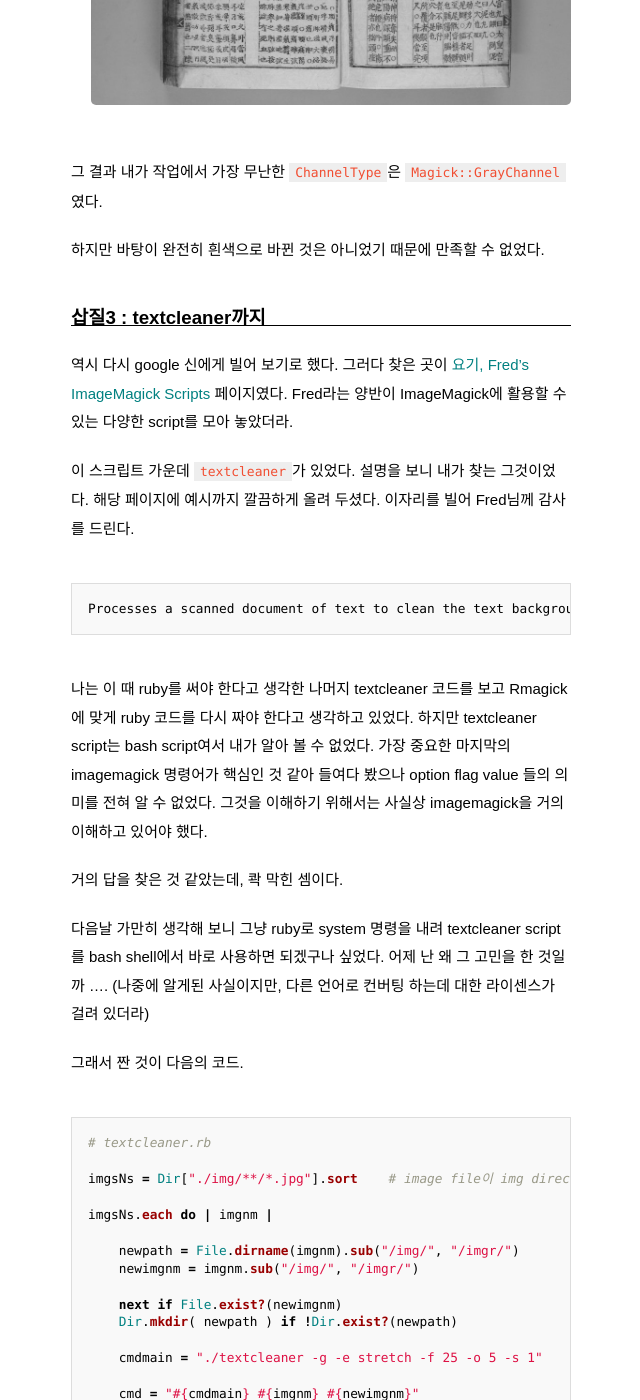
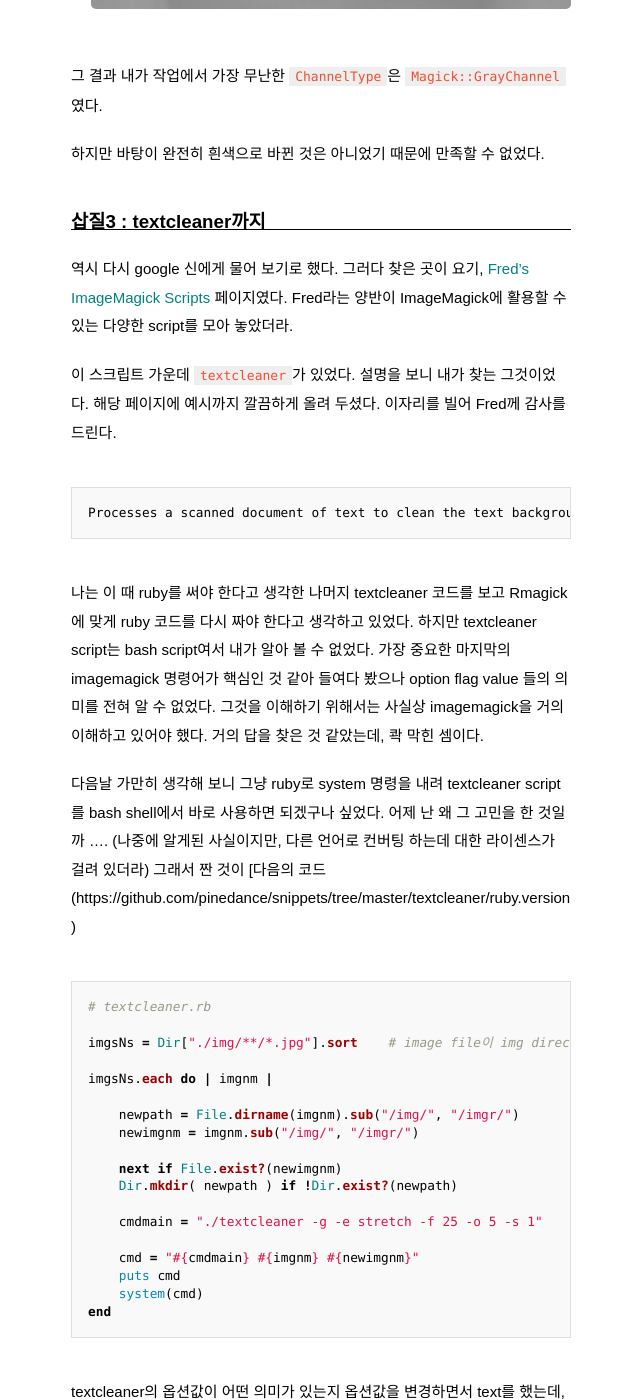
Before and after one commit to pinedance/blog, a Jekyll site: the page built from _posts/2016/01-06/2016-06-10-스캔-이미지-문서-흑백-만들기.md, in a window 1280 px wide and 1400 px high, scrolled down 7044 px. Shown: the whole window, without its empty margins (319-959 px from the left). Built offline with Jekyll 4.4.1, drawn with Linux system fonts in a browser that asks for light colours; some web fonts are replaced; comment, search, counter and statistics services are not loaded; some of the changed text lies outside the part shown.

Commit message:
update old posts

````diff
--- a/_posts/2016/01-06/2016-06-10-스캔-이미지-문서-흑백-만들기.md
+++ b/_posts/2016/01-06/2016-06-10-스캔-이미지-문서-흑백-만들기.md
@@ -4,8 +4,7 @@
 categories: 생활자동화
 ---
 
-How to change grey background into white on scanned document
-=============================================================
+How to change grey background into white on scanned document?
 
 Intro
 -------
@@ -43,17 +42,13 @@
 
 그렇다. 생활자동화에서 빼놓을 수 없는 나의 무기는 ruby이다. (ruby는 windows와  상성이 그리 좋지 않은 듯)
 
-처음에는 ruby에 image를 다룰 수 있는 package를 살펴 보다가 [MiniMagick](https://github.com/minimagick/minimagick)을 알게 되었다. 이로부터 다시 [Rmagic](https://github.com/rmagick/rmagick)을 알게 되었다.
-
-그렇다. ruby image package의 본좌는 Rmagic이었다.
+처음에는 ruby에 image를 다룰 수 있는 package를 살펴 보다가 [MiniMagick](https://github.com/minimagick/minimagick)을 알게 되었다. 이로부터 다시 [Rmagic](https://github.com/rmagick/rmagick)을 알게 되었다. 그렇다. ruby image package의 본좌는 Rmagic이었다.
 
 Rmagic은 linux의 image processing library인 [ImageMagick](https://www.imagemagick.org/script/index.php)를 다루기 위한 ruby package이다. 그러니까 imagimagic이 설치된 linux machine에서만 활용할 수 있다. RMagick 홈페이의 소개문구이다.
 
     RMagick is an interface between the Ruby programming language and the ImageMagick image processing library.
 
-그리하여 우선 ubuntu에 imagemagic을 설치했다. 사실을 설치되어 있었다. 아마 당신의 ubuntu에도 이미 설치되어 있을 가능성이 크다. 배포판에 기본적으로 들어 있는 듯 하다.
-
-만약 새로 설치해야 한다면 다음과 같이 설치하면 된다.
+그리하여 우선 ubuntu에 imagemagic을 설치했다. 사실을 설치되어 있었다. 아마 당신의 ubuntu에도 이미 설치되어 있을 가능성이 크다. 배포판에 기본적으로 들어 있는 듯 하다. 만약 새로 설치해야 한다면 다음과 같이 설치하면 된다.
 
 ```bash
 sudo apt-get install imagemagick
@@ -126,19 +121,15 @@
 
 ### 삽질3 : textcleaner까지
 
-역시 다시 google 신에게 빌어 보기로 했다. 그러다 찾은 곳이 [요기, Fred's ImageMagick Scripts](http://www.fmwconcepts.com/imagemagick/) 페이지였다. Fred라는 양반이 ImageMagick에 활용할 수 있는 다양한 script를 모아 놓았더라.
+역시 다시 google 신에게 물어 보기로 했다. 그러다 찾은 곳이 요기, [Fred's ImageMagick Scripts](http://www.fmwconcepts.com/imagemagick/) 페이지였다. Fred라는 양반이 ImageMagick에 활용할 수 있는 다양한 script를 모아 놓았더라.
 
-이 스크립트 가운데 [`textcleaner`](http://www.fmwconcepts.com/imagemagick/textcleaner/index.php)가 있었다. 설명을 보니 내가 찾는 그것이었다. 해당 페이지에 예시까지 깔끔하게 올려 두셨다. 이자리를 빌어 Fred님께 감사를 드린다.
+이 스크립트 가운데 [`textcleaner`](http://www.fmwconcepts.com/imagemagick/textcleaner/index.php)가 있었다. 설명을 보니 내가 찾는 그것이었다. 해당 페이지에 예시까지 깔끔하게 올려 두셨다. 이자리를 빌어 Fred께 감사를 드린다.
 
     Processes a scanned document of text to clean the text background
 
-나는 이 때 ruby를 써야 한다고 생각한 나머지 textcleaner 코드를 보고 Rmagick에 맞게 ruby 코드를 다시 짜야 한다고 생각하고 있었다. 하지만 textcleaner script는 bash script여서 내가 알아 볼 수 없었다. 가장 중요한 마지막의 imagemagick 명령어가 핵심인 것 같아 들여다 봤으나 option flag value 들의 의미를 전혀 알 수 없었다. 그것을 이해하기 위해서는 사실상 imagemagick을 거의 이해하고 있어야 했다.
+나는 이 때 ruby를 써야 한다고 생각한 나머지 textcleaner 코드를 보고 Rmagick에 맞게 ruby 코드를 다시 짜야 한다고 생각하고 있었다. 하지만 textcleaner script는 bash script여서 내가 알아 볼 수 없었다. 가장 중요한 마지막의 imagemagick 명령어가 핵심인 것 같아 들여다 봤으나 option flag value 들의 의미를 전혀 알 수 없었다. 그것을 이해하기 위해서는 사실상 imagemagick을 거의 이해하고 있어야 했다. 거의 답을 찾은 것 같았는데, 콱 막힌 셈이다.
 
-거의 답을 찾은 것 같았는데, 콱 막힌 셈이다.
-
-다음날 가만히 생각해 보니 그냥 ruby로 system 명령을 내려 textcleaner script를 bash shell에서 바로 사용하면 되겠구나 싶었다. 어제 난 왜 그 고민을 한 것일까 ....  (나중에 알게된 사실이지만, 다른 언어로 컨버팅 하는데 대한 라이센스가 걸려 있더라)
-
-그래서 짠 것이 다음의 코드.
+다음날 가만히 생각해 보니 그냥 ruby로 system 명령을 내려 textcleaner script를 bash shell에서 바로 사용하면 되겠구나 싶었다. 어제 난 왜 그 고민을 한 것일까 ....  (나중에 알게된 사실이지만, 다른 언어로 컨버팅 하는데 대한 라이센스가 걸려 있더라) 그래서 짠 것이 [다음의 코드(https://github.com/pinedance/snippets/tree/master/textcleaner/ruby.version)
 
 ```ruby
 # textcleaner.rb
@@ -170,6 +161,8 @@
 1. textcleaner가 내부적으로 쉬운 작업은 아닌 것 같다. 1개의 파일을 변경하는데 시간이 좀 걸린다.
 
 2. 변경하면 원래 파일보다 파일 크기가 커진다. 왜 그런지 모르겠다. 아무튼 1.5배정도 커지는 것 같다.
+
+추가. 나중에 ruby를 이용하지 않고 bash script로 textcleaner를 실행시켰다. 코드는 [여기](https://github.com/pinedance/snippets/tree/master/textcleaner/bash.version)에 있다.
 
 ***
 
````
Also changed, not shown: other parts of _posts/2016/01-06/2016-06-10-스캔-이미지-문서-흑백-만들기.md (+2 -0 lines), _posts/2017/07-12/2017-07-05-manipulate-image-file-with-javascript.md (+5 -7 lines).
